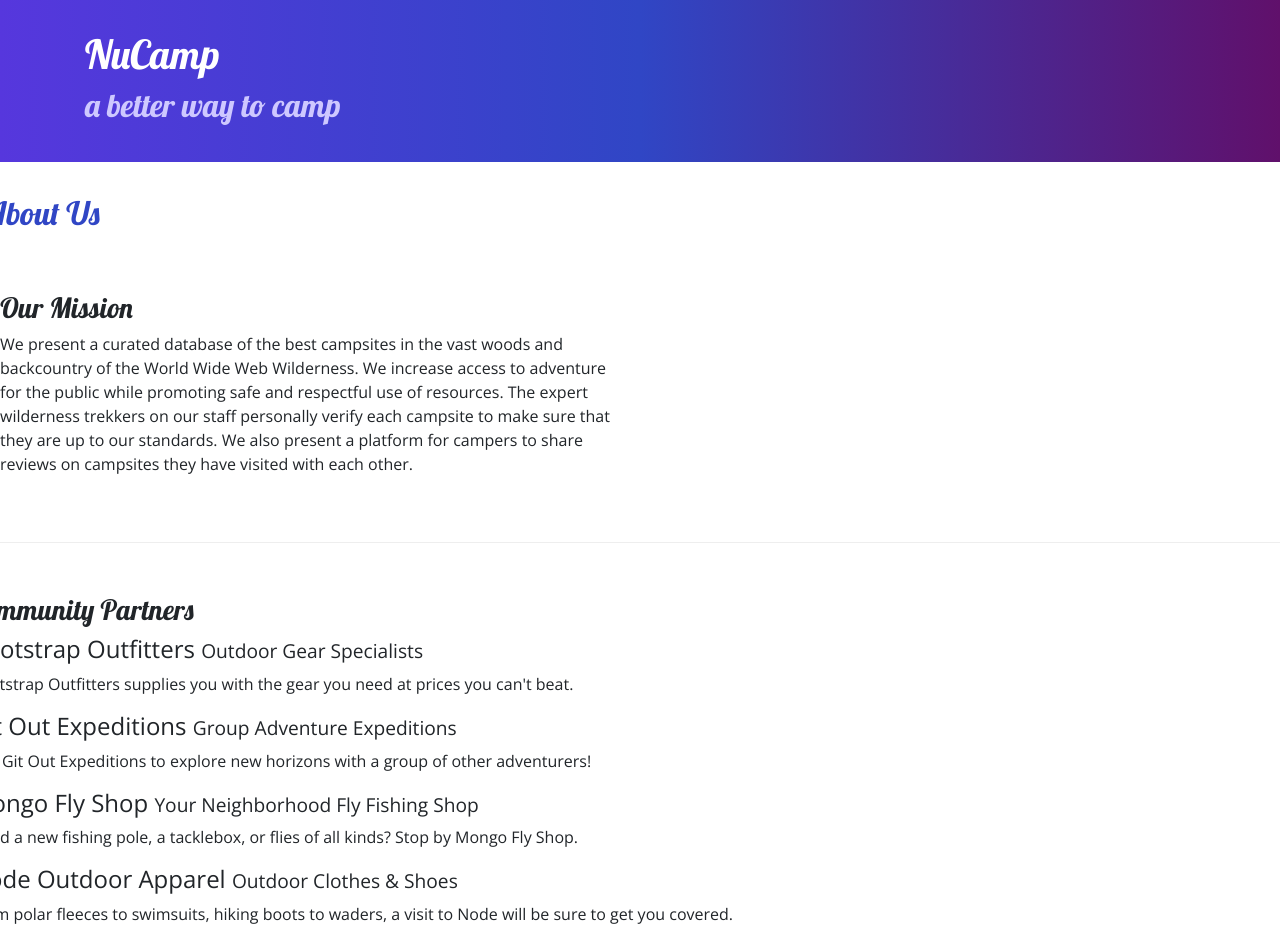
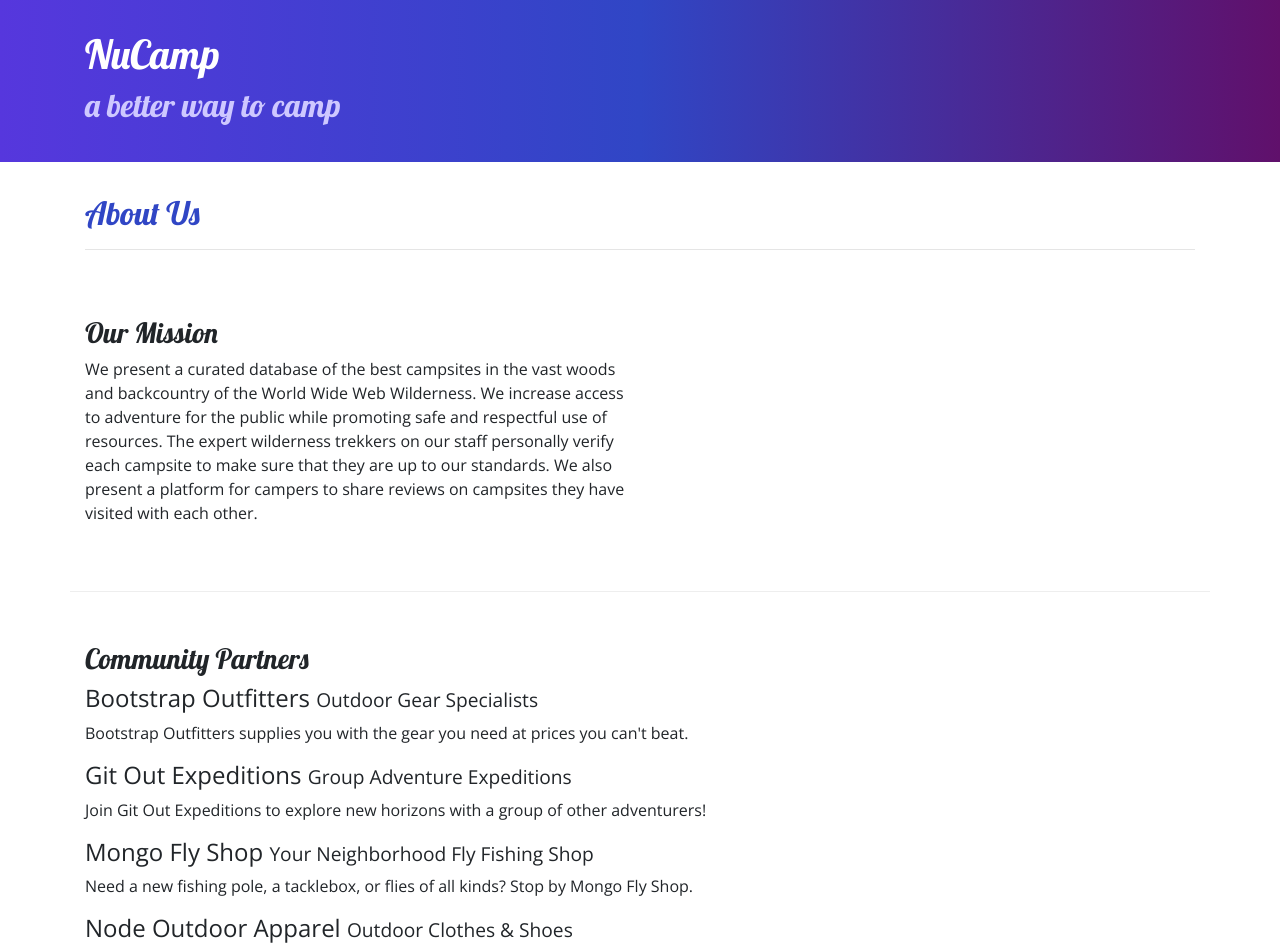
Before and after one commit to ahdoy888/bootstrap, a website: page aboutus.html in a window 1280 px wide. Shown: the top 948 px of the page. Drawn offline with nearby package versions, Linux system fonts and the light colour scheme.

Commit message:
final changes

```diff
--- a/aboutus.html
+++ b/aboutus.html
@@ -29,9 +29,9 @@
         </div>
     </header>
 
-    <div>
-        <div>
-            <div class="row">
+    <div class="container">
+        <div class="row">
+            <div class="col">
                <h2>About Us</h2>
                <hr />
             </div>
@@ -45,7 +45,7 @@
         </div>
 
         <div class="row row-content">
-            <div class="row d-none d-sm-block">
+            <div class="col d-none d-sm-block">
                 <h3>Community Partners</h3>
                 <h4>Bootstrap Outfitters <small>Outdoor Gear Specialists</small></h4>
                 <p>Bootstrap Outfitters supplies you with the gear you need at prices you can't beat.</p>
```
